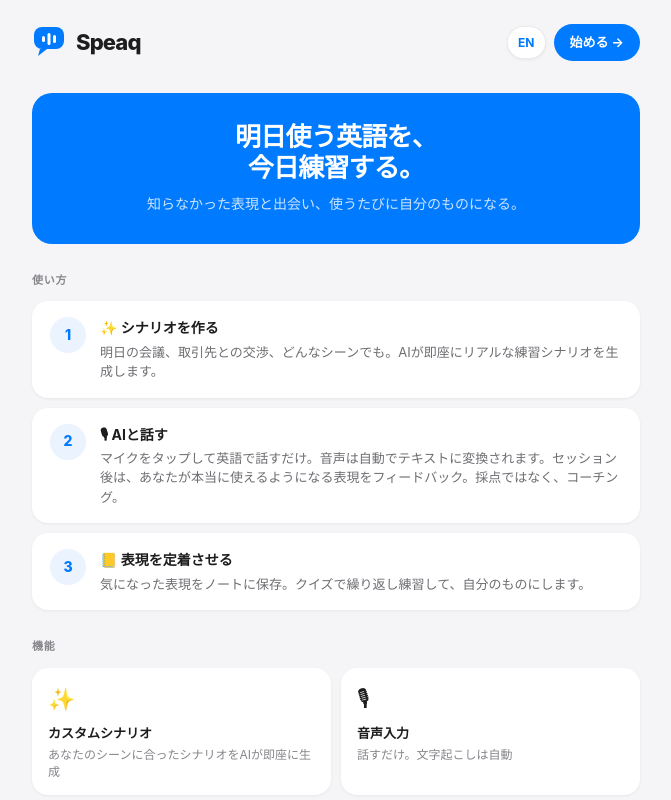
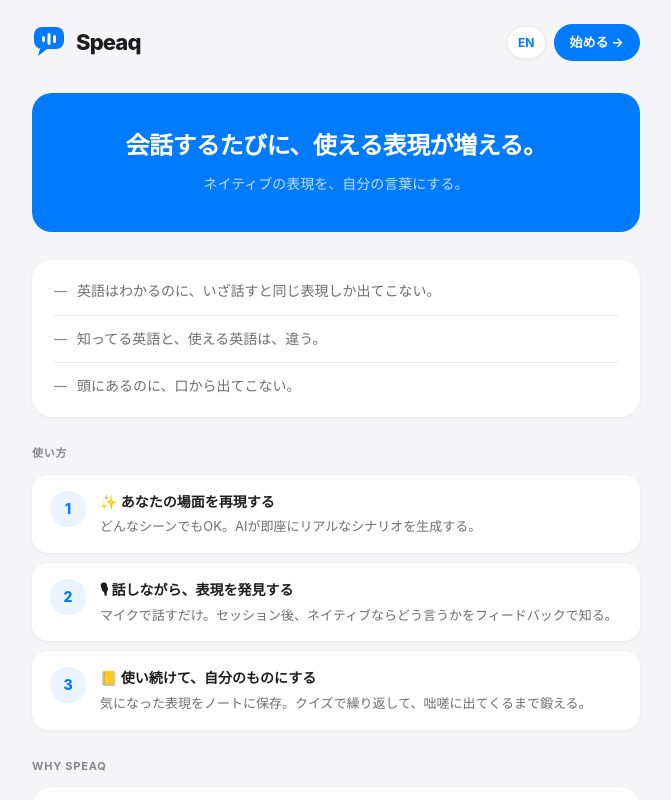
Before and after one commit to jaipur1103-wq/speaq, a Next.js app: page /guide in a window 1280 px wide. Shown: the top 800 px of the page, without its empty margins (304-975 px from the left). Built offline with nearby package versions, Linux system fonts and the light colour scheme.

Commit message:
Rewrite guide page copy: strategy-aligned hero, pain points, why speaq

```diff
--- a/app/guide/page.tsx
+++ b/app/guide/page.tsx
@@ -7,33 +7,15 @@ import SpeaqLogo from "@/components/SpeaqLogo";
 import type { Language } from "@/types";
 
 const STEPS_EN = [
-  { number: "1", title: "Build your scenario", description: "Tomorrow's meeting, a client negotiation, any situation. AI instantly generates a realistic scenario for your exact context.", icon: "✨" },
-  { number: "2", title: "Speak with AI", description: "Tap the mic and speak in English. Your voice is transcribed automatically. After your session, get honest feedback and natural expressions you can actually use.", icon: "🎙" },
-  { number: "3", title: "Make expressions stick", description: "Save key phrases to your Notebook. Quiz yourself with chunk-based practice — say it, self-evaluate, repeat until it's yours.", icon: "📒" },
+  { number: "1", title: "Recreate your exact situation", description: "Any scene you need — AI instantly builds a realistic scenario around it.", icon: "✨" },
+  { number: "2", title: "Speak and discover new expressions", description: "Tap the mic and talk. After each session, get feedback on how a native speaker would have said it.", icon: "🎙" },
+  { number: "3", title: "Keep using them until they're yours", description: "Save expressions to your Notebook. Quiz yourself until they come out naturally.", icon: "📒" },
 ];
 
 const STEPS_JA = [
-  { number: "1", title: "シナリオを作る", description: "明日の会議、取引先との交渉、どんなシーンでも。AIが即座にリアルな練習シナリオを生成します。", icon: "✨" },
-  { number: "2", title: "AIと話す", description: "マイクをタップして英語で話すだけ。音声は自動でテキストに変換されます。セッション後は、あなたが本当に使えるようになる表現をフィードバック。採点ではなく、コーチング。", icon: "🎙" },
-  { number: "3", title: "表現を定着させる", description: "気になった表現をノートに保存。クイズで繰り返し練習して、自分のものにします。", icon: "📒" },
-];
-
-const FEATURES_EN = [
-  { icon: "✨", title: "Custom scenarios", desc: "AI generates a scenario for your exact situation" },
-  { icon: "🎙", title: "Voice input", desc: "Speak naturally — transcription is automatic" },
-  { icon: "💬", title: "Honest feedback", desc: "Coaching, not scoring — real expressions you can use next time" },
-  { icon: "📒", title: "Expression notebook", desc: "Save and manage phrases that matter to you" },
-  { icon: "🧠", title: "Chunk quiz", desc: "Repeat until key expressions are truly yours" },
-  { icon: "⭐", title: "Favorites", desc: "Pin your most-used scenarios for quick access" },
-];
-
-const FEATURES_JA = [
-  { icon: "✨", title: "カスタムシナリオ", desc: "あなたのシーンに合ったシナリオをAIが即座に生成" },
-  { icon: "🎙", title: "音声入力", desc: "話すだけ。文字起こしは自動" },
-  { icon: "💬", title: "正直なフィードバック", desc: "採点ではなくコーチング。次に使える表現を提示" },
-  { icon: "📒", title: "表現ノート", desc: "気になった表現を保存して管理" },
-  { icon: "🧠", title: "クイズで定着", desc: "繰り返し練習して、自分のものにする" },
-  { icon: "⭐", title: "お気に入り", desc: "よく使うシナリオをすぐ呼び出せる" },
+  { number: "1", title: "あなたの場面を再現する", description: "どんなシーンでもOK。AIが即座にリアルなシナリオを生成する。", icon: "✨" },
+  { number: "2", title: "話しながら、表現を発見する", description: "マイクで話すだけ。セッション後、ネイティブならどう言うかをフィードバックで知る。", icon: "🎙" },
+  { number: "3", title: "使い続けて、自分のものにする", description: "気になった表現をノートに保存。クイズで繰り返して、咄嗟に出てくるまで鍛える。", icon: "📒" },
 ];
 
 export default function GuidePage() {
@@ -48,14 +30,23 @@ export default function GuidePage() {
   };
 
   const steps = lang === "ja" ? STEPS_JA : STEPS_EN;
-  const features = lang === "ja" ? FEATURES_JA : FEATURES_EN;
 
-  const heroTitle = lang === "ja" ? <>明日使う英語を、<br />今日練習する。</> : <>Practice tomorrow's<br />English, today.</>;
-  const heroDesc = lang === "ja"
-    ? "知らなかった表現と出会い、使うたびに自分のものになる。"
-    : "Meet new expressions. Make them yours.";
+  const heroTitle = lang === "ja" ? "会話するたびに、使える表現が増える。" : "Every conversation grows your expressions.";
+  const heroDesc = lang === "ja" ? "ネイティブの表現を、自分の言葉にする。" : "Make native expressions your own.";
+  const painPoints = lang === "ja"
+    ? [
+        "英語はわかるのに、いざ話すと同じ表現しか出てこない。",
+        "知ってる英語と、使える英語は、違う。",
+        "頭にあるのに、口から出てこない。",
+      ]
+    : [
+        "You understand English — but in the moment, the same phrases keep coming out.",
+        "Knowing English and using English are two different things.",
+        "It's in your head. But it won't come out.",
+      ];
   const howItWorksLabel = lang === "ja" ? "使い方" : "How it works";
-  const featuresLabel = lang === "ja" ? "機能" : "Features";
+  const whySpeaqLabel = lang === "ja" ? "Why Speaq" : "Why Speaq";
+  const whySpeaq = lang === "ja" ? "話して、気づいて、定着する。" : "Speak. Notice. Own it.";
   const startBtn = lang === "ja" ? "練習を始める →" : "Start Practicing →";
   const startShort = lang === "ja" ? "始める →" : "Start →";
 
@@ -93,15 +84,35 @@ export default function GuidePage() {
 
       {/* Hero */}
       <div style={{
-        background: "var(--accent)", borderRadius: 20, padding: "28px 24px",
+        background: "var(--accent)", borderRadius: 20, padding: "36px 24px",
         marginBottom: 28, textAlign: "center",
       }}>
-        <div style={{ fontSize: 26, fontWeight: 800, color: "#fff", letterSpacing: "-0.03em", lineHeight: 1.2, marginBottom: 10 }}>
+        <div style={{ fontSize: 24, fontWeight: 800, color: "#fff", letterSpacing: "-0.02em", lineHeight: 1.4, marginBottom: 10 }}>
           {heroTitle}
         </div>
-        <div style={{ fontSize: 14, color: "rgba(255,255,255,0.8)", lineHeight: 1.6 }}>
+        <div style={{ fontSize: 14, color: "rgba(255,255,255,0.75)", lineHeight: 1.7 }}>
           {heroDesc}
         </div>
+      </div>
+
+      {/* Pain */}
+      <div style={{
+        background: "var(--surface)", borderRadius: 20, padding: "20px 22px",
+        marginBottom: 28, boxShadow: "var(--shadow-sm)",
+      }}>
+        {painPoints.map((point, i) => (
+          <div key={i} style={{
+            display: "flex", alignItems: "flex-start", gap: 10,
+            paddingBottom: i < painPoints.length - 1 ? 12 : 0,
+            marginBottom: i < painPoints.length - 1 ? 12 : 0,
+            borderBottom: i < painPoints.length - 1 ? "1px solid var(--border)" : "none",
+          }}>
+            <span style={{ color: "var(--text-muted)", fontSize: 13, marginTop: 1, flexShrink: 0 }}>—</span>
+            <span style={{ fontSize: 14, color: "var(--text-secondary)", lineHeight: 1.6, wordBreak: "auto-phrase" } as React.CSSProperties}>
+              {point}
+            </span>
+          </div>
+        ))}
       </div>
 
       {/* How it works */}
@@ -126,7 +137,7 @@ export default function GuidePage() {
                 <div style={{ fontWeight: 700, fontSize: 14, color: "var(--text)", marginBottom: 3 }}>
                   {step.icon} {step.title}
                 </div>
-                <div style={{ fontSize: 13, color: "var(--text-secondary)", lineHeight: 1.5 }}>
+                <div style={{ fontSize: 13, color: "var(--text-secondary)", lineHeight: 1.6, wordBreak: "auto-phrase" } as React.CSSProperties}>
                   {step.description}
                 </div>
               </div>
@@ -135,20 +146,16 @@ export default function GuidePage() {
         </div>
       </div>
 
-      {/* Features */}
+      {/* Why Speaq */}
       <div style={{ marginBottom: 32 }}>
-        <SectionTitle>{featuresLabel}</SectionTitle>
-        <div style={{ display: "grid", gridTemplateColumns: "1fr 1fr", gap: 10 }}>
-          {features.map((f) => (
-            <div key={f.title} style={{
-              background: "var(--surface)", borderRadius: 16, padding: "14px 16px",
-              boxShadow: "var(--shadow-sm)",
-            }}>
-              <div style={{ fontSize: 22, marginBottom: 6 }}>{f.icon}</div>
-              <div style={{ fontWeight: 700, fontSize: 13, color: "var(--text)", marginBottom: 3 }}>{f.title}</div>
-              <div style={{ fontSize: 12, color: "var(--text-muted)", lineHeight: 1.4 }}>{f.desc}</div>
-            </div>
-          ))}
+        <SectionTitle>{whySpeaqLabel}</SectionTitle>
+        <div style={{
+          background: "var(--surface)", borderRadius: 20, padding: "24px 22px",
+          boxShadow: "var(--shadow-sm)", textAlign: "center",
+        }}>
+          <div style={{ fontSize: 20, fontWeight: 800, color: "var(--text)", letterSpacing: "-0.02em", lineHeight: 1.5 }}>
+            {whySpeaq}
+          </div>
         </div>
       </div>
 
```
